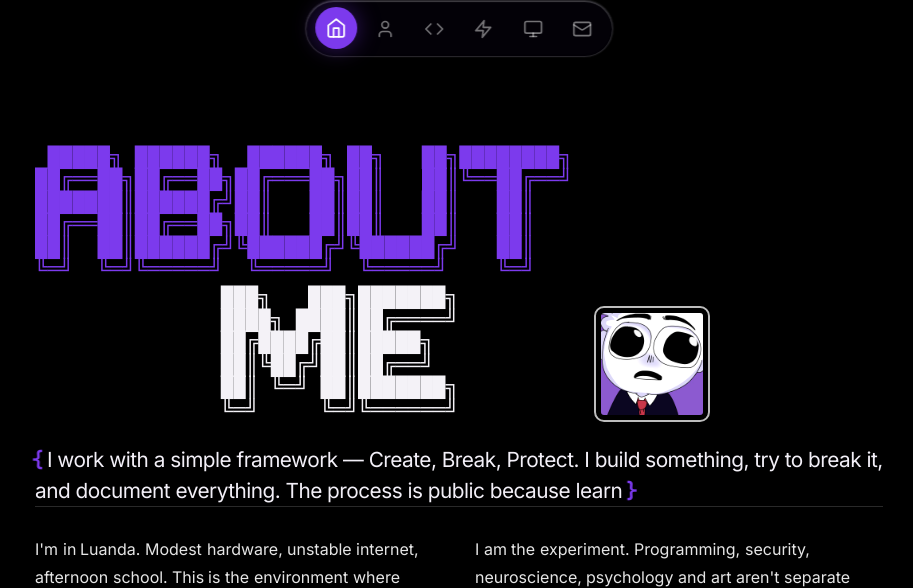
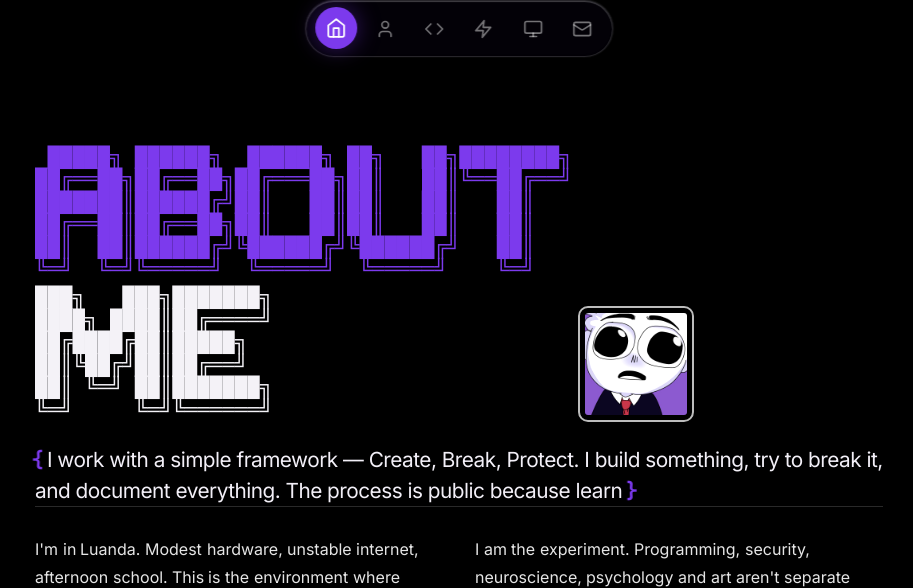
Before and after one commit to LioExp/mypage, a plain HTML site: page docs/index.html in a window 1280 px wide. Shown: the part 711-1299 px from the top of the page, without its empty margins (181-1094 px from the left). Drawn offline with Linux system fonts and the light colour scheme; no server answers.

Commit message:
fix: reduce gap between ASCII title and avatar

```diff
--- a/docs/style.css
+++ b/docs/style.css
@@ -533,7 +533,7 @@ img {
 .about-intro-title {
   display: flex;
   align-items: flex-end;
-  gap: 1.5rem;
+  gap: 0.5rem;
   margin-bottom: 1.5rem;
 }
 
@@ -594,9 +594,8 @@ img {
 }
 
 .about-display-title span:last-child {
-  align-self: center;
+  align-self: flex-start;
   margin-top: 0.35rem;
-  margin-left: clamp(1rem, 6vw, 4.5rem);
   color: #f4f2f7;
 }
 
```
